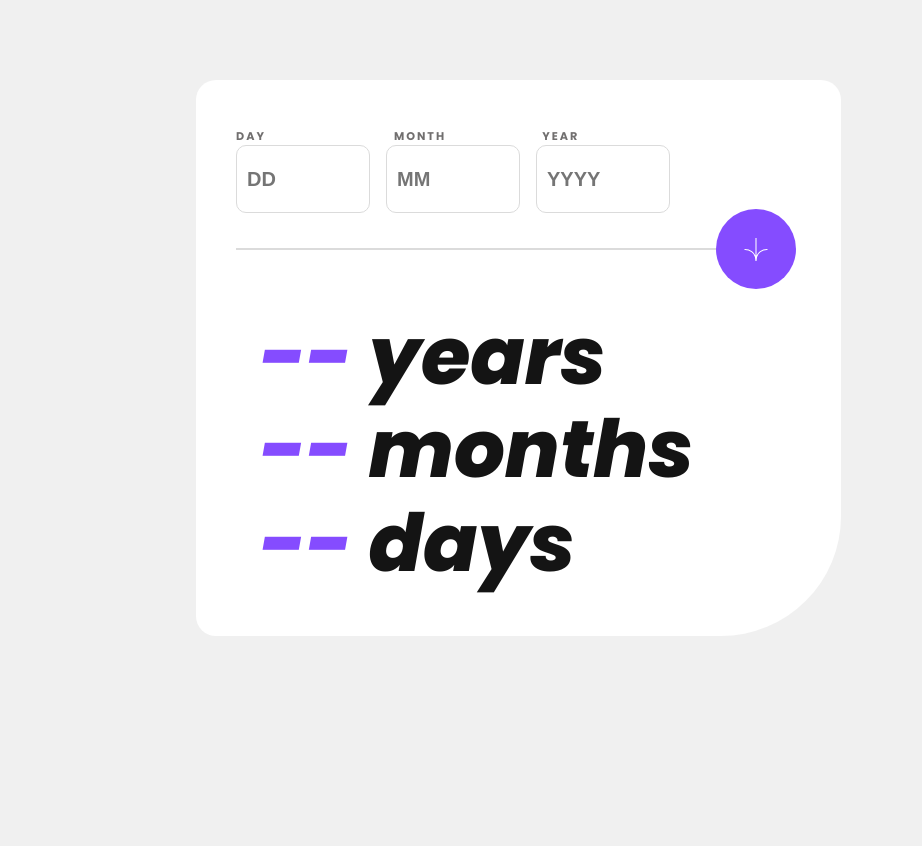
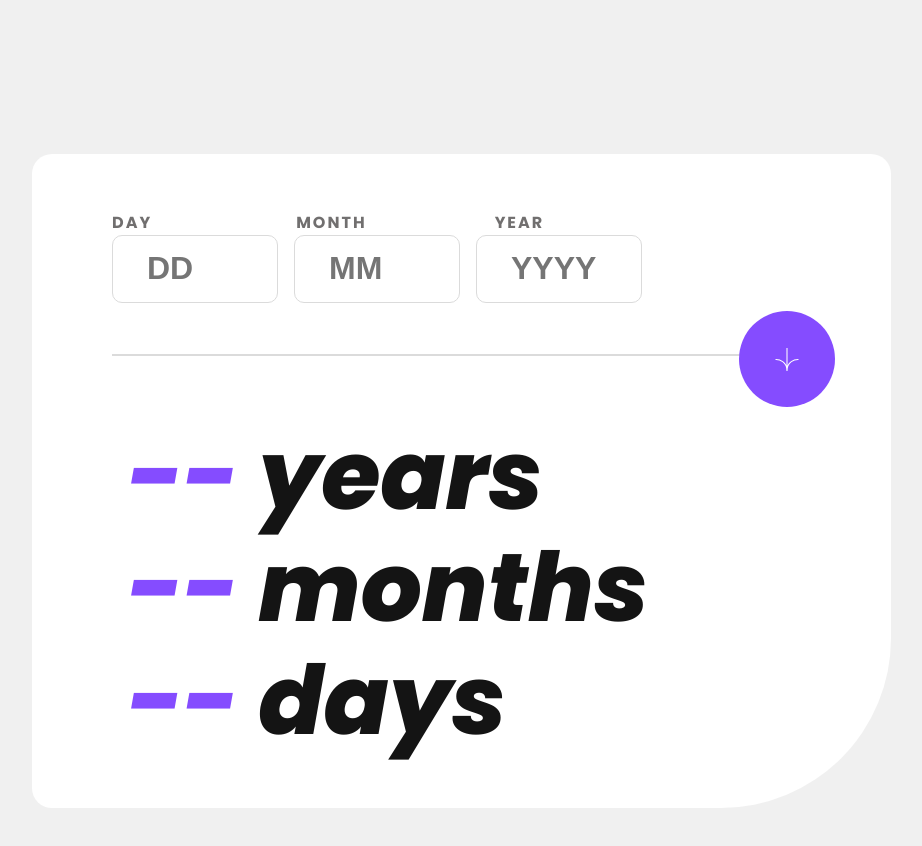
Before and after one commit to amrmabdelazeem/age-calculator-app, a React (Create React App) app: page / in a window 1280 px wide. Shown: the top 846 px of the page, without its empty margins (167-1089 px from the left). Before the commit the page ends 800 px from the top, so only its background shows below. Built offline with nearby package versions, Linux system fonts and the light colour scheme.

Commit message:
Fix the design to fit exactly

```diff
--- a/package.json
+++ b/package.json
@@ -15,10 +15,7 @@
     "react-transition-group": "^4.4.5",
     "web-vitals": "^2.1.4"
   },
-  "homepage": "https://amrmabdelazeem.github.io/age-calculator-app",
   "scripts": {
-    "predeploy": "npm run build",
-    "deploy": "gh-pages -d build",
     "start": "react-scripts start",
     "build": "react-scripts build",
     "test": "react-scripts test",
--- a/public/index.html
+++ b/public/index.html
@@ -7,8 +7,9 @@
     <link rel="preconnect" href="https://fonts.googleapis.com">
     <link rel="preconnect" href="https://fonts.gstatic.com" crossorigin>
     <link href="https://fonts.googleapis.com/css2?family=Poppins:ital,wght@0,700;1,400;1,800&display=swap" rel="stylesheet">
+
+    <link rel="stylesheet" href="styles.css"/>
     <title>Age calculator app</title>
-    <link rel="stylesheet" href="styles.css"/>
   </head>
   <body>
     <script src="../src/index.js" type="text/jsx"></script>
--- a/public/styles.css
+++ b/public/styles.css
@@ -23,7 +23,7 @@ main{
     margin-left: 1rem;
     margin-right: 1rem;
     border-radius: 20px;
-    border-bottom-right-radius: 120px;
+    border-bottom-right-radius: 170px;
 }
 
 label{
@@ -102,6 +102,7 @@ span{
     font-style: italic;
     padding-top: 2rem;
     padding-bottom: 1.2rem;
+
 }
 
 .error-container{
@@ -135,55 +136,63 @@ span{
         align-items: center;
     }
     main{
-        width: 110%;
-        max-width: 700px;
-        margin-top: 5rem;
+        width: 80%;
+        max-width: 1200px;
+        margin-top: 9.6rem;
+        margin-left: 6rem;
+        margin-right: 18rem;
+        margin-bottom: 5rem;
 
     }
     .top-container{
         display: flex;
-        padding-top: 0;
-        margin-left: 2.5rem;
-        padding-top: 3rem;
+        margin-left: 5rem;
+        padding-top: 3.5rem;
         padding-bottom: 0;
         margin-right: 4rem;
+        padding-bottom: 1.5rem;
 
     }
     /* label{
     } */
     label[for="DAY"]{
-        margin-right: 8rem;
+        margin-right: 9rem;
+        font-size: 1rem;
     }
     label[for="MONTH"]{
-        margin-right: 6rem;
+        margin-right: 8rem;
+        font-size: 1rem;
     }
-    /* label[for="YEAR"]{
-    } */
+    label[for="YEAR"]{
+        font-size: 1rem;
+    }
     input{
-        width: 8rem;
+        width: 10rem;
         height: 4rem;
+        font-size: 2rem;
+        text-indent: 2rem;
+
 
     }
     /* input[name="month"]{
 
     }
     input[name="year"]{
+        /* text-indent: 2rem; */
 
-
-    } */
     form{
         height: 7.5rem;
     }
     button{
         position: relative;
-        top: -2rem;
-        left: 30rem;
-        width: 5rem;
-        height: 5rem;
+        top: -1.2rem;
+        left: 39.2rem;
+        width: 6rem;
+        height: 6rem;
     }
     .bottom-container{
-        margin-left: 4rem;
-        font-size: 2.5rem;
+        margin-left: 6rem;
+        font-size: 3rem;
 
     }
 }
--- a/src/components/App.jsx
+++ b/src/components/App.jsx
@@ -201,5 +201,9 @@ function App(){
 
 }
 
+// "homepage": "https://amrmabdelazeem.github.io/age-calculator-app",
+
+// "predeploy": "npm run build",
+// "deploy": "gh-pages -d build",
 
 export default App;
```
